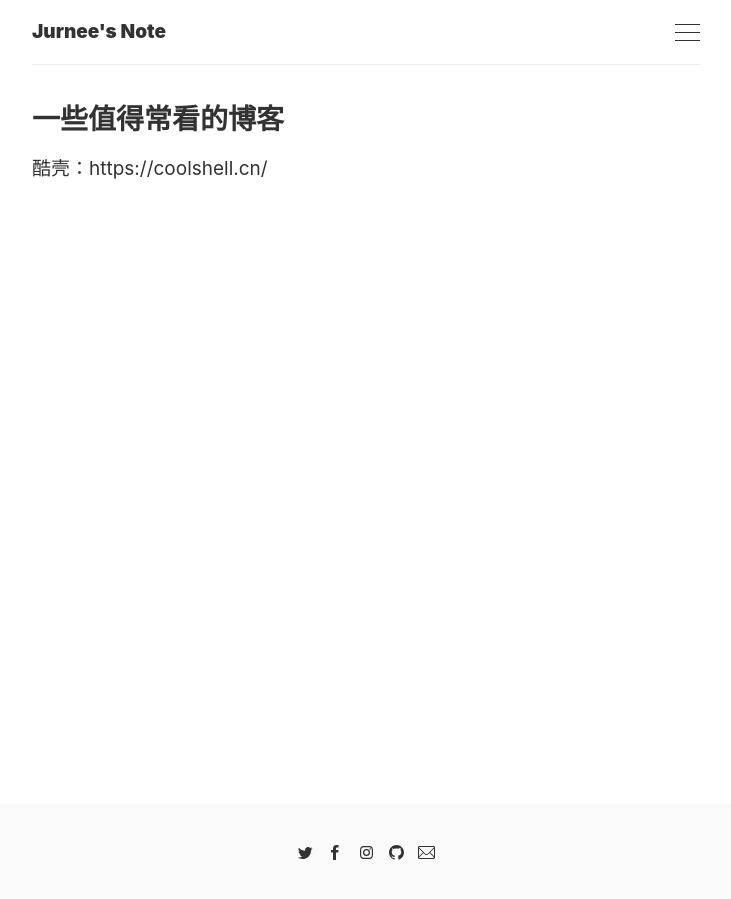
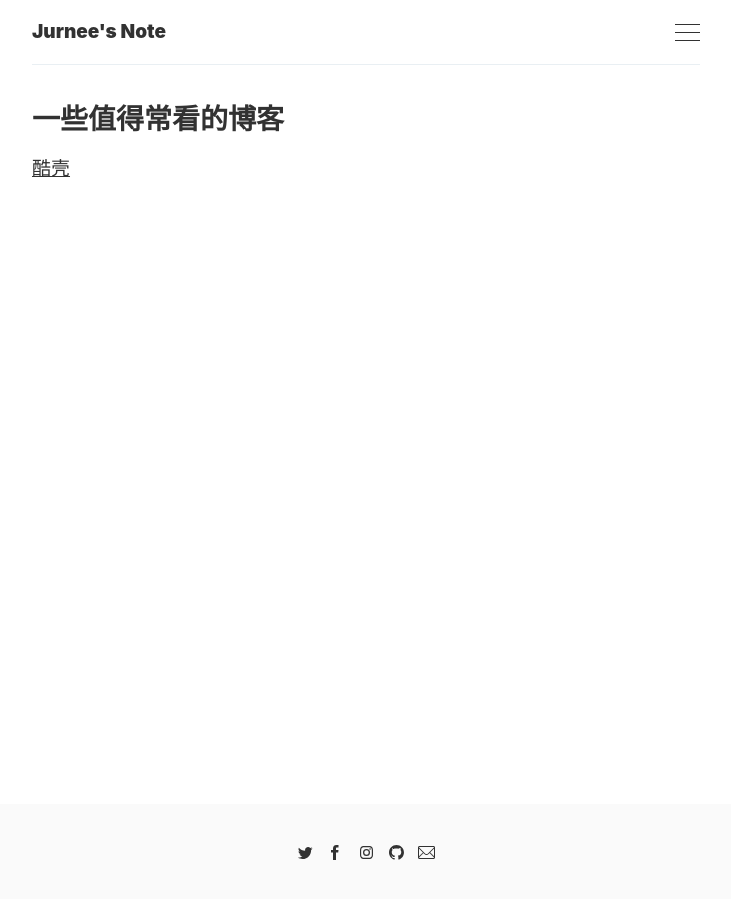
Before and after one commit to Jurneez/jurneez.github.io, a Jekyll site: the page built from _pages/blog.md, in a window 1280 px wide. Shown: the whole page, without its empty margins (274-1005 px from the left). Built offline with Jekyll 4.4.1, drawn with Linux system fonts in a browser that asks for light colours.

Commit message:
不显示图片路径

```diff
--- a/_pages/blog.md
+++ b/_pages/blog.md
@@ -4,4 +4,5 @@ title: 一些值得常看的博客
 # image: '/images/pages/styleguide.jpg'
 ---
 
-酷壳：https://coolshell.cn/
+
+[酷壳](https://coolshell.cn/)
```
Also changed, not shown: _pages/golang-learn.md (+1 -1 lines).
